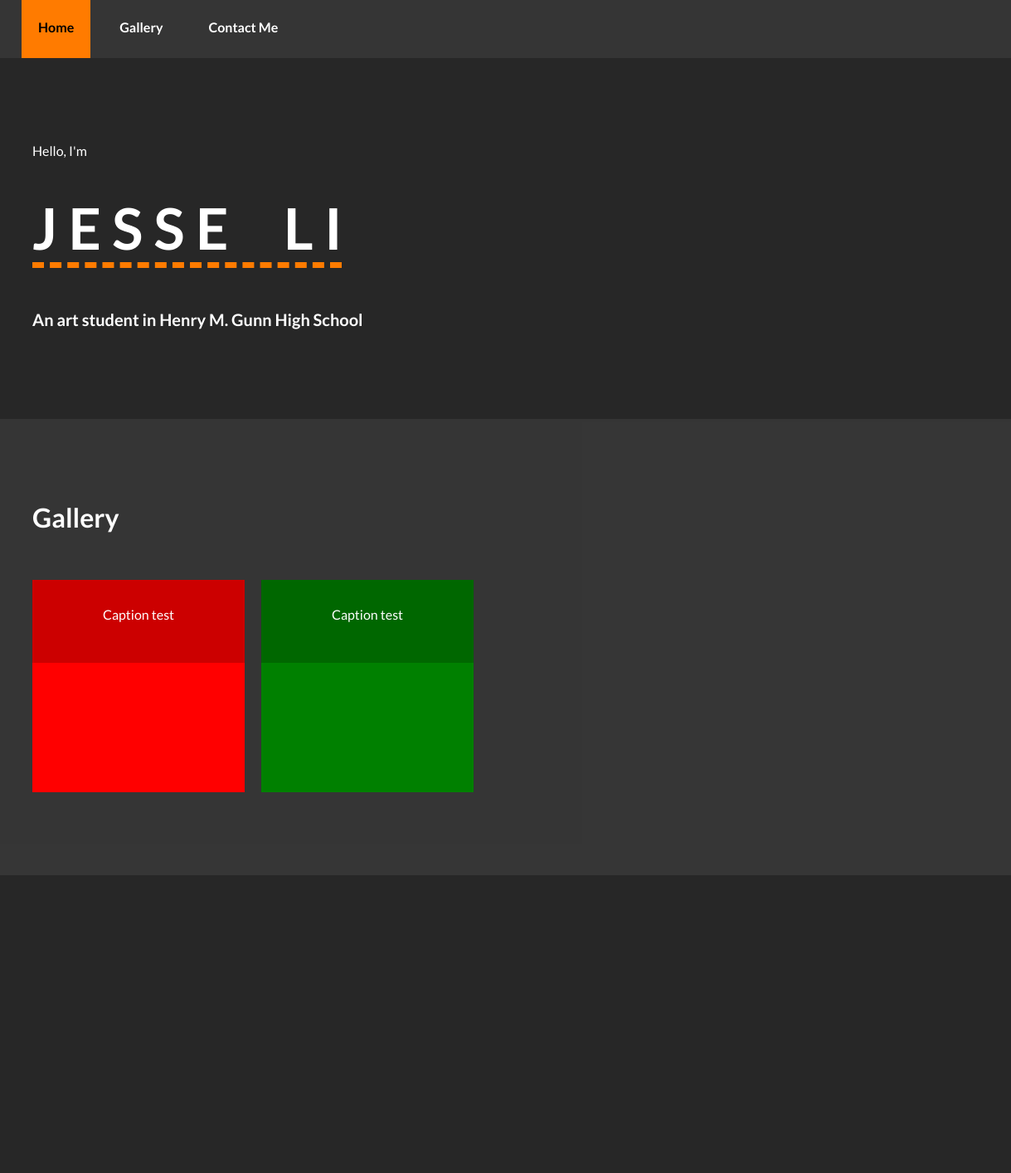
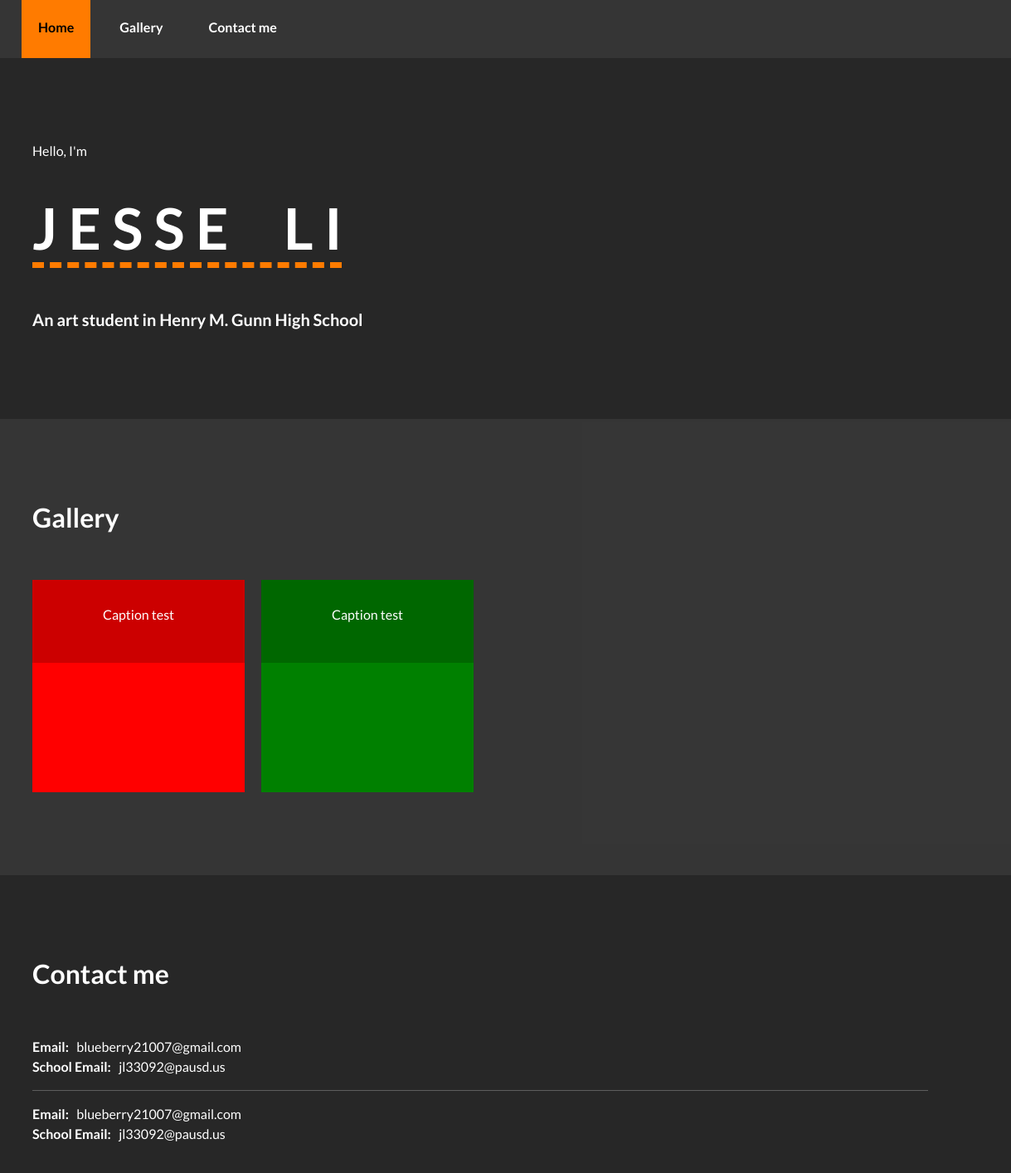
Before and after one commit to BlueberryTech123/portfolio-website, a website: page public/index.html in a window 1280 px wide. Shown: the full height of the page at 83% size, 61-1280 px from the left. Before the commit the page ends 1055 px from the top, so only its background shows below. Drawn offline with nearby package versions, Linux system fonts and the light colour scheme.

Commit message:
Fixed navbar buttons

```diff
--- a/public/index.html
+++ b/public/index.html
@@ -16,9 +16,10 @@
 <body>
     <nav id="navbar" class="container-fluid w-100">
         <img src="/docs/4.0/assets/brand/bootstrap-solid.svg" width="30" height="30" alt="">
-        <button class="important-button">Home</button>
-        <button>Gallery</button>
-        <button>Contact Me</button>
+
+        <a href="#"><button class="important-button">Home</button></a>
+        <a href="#gallery"><button>Gallery</button></a>
+        <a href="#contact"><button>Contact me</button></a>
         <!-- <div id="profile-end">
             <button>Log In</button>
             <button class="important-button">Sign Up</button>
@@ -32,7 +33,7 @@
         <br><br>
         <h5>An art student in Henry M. Gunn High School</h5>
     </section>
-    <section class="section-secondary">
+    <section class="section-secondary" id="gallery">
         <h2>Gallery</h2>
         <br><br>
         <div class="row">
@@ -54,5 +55,16 @@
             </div>
         </div>
     </section>
+    <section id="contact">
+        <h2>Contact me</h2>
+        <br><br>
+        <p>
+            <b>Email:&nbsp;&nbsp;&nbsp;</b>blueberry21007@gmail.com<br>
+            <b>School Email:&nbsp;&nbsp;&nbsp;</b>jl33092@pausd.us<br>
+            <hr>
+            <b>Email:&nbsp;&nbsp;&nbsp;</b>blueberry21007@gmail.com<br>
+            <b>School Email:&nbsp;&nbsp;&nbsp;</b>jl33092@pausd.us<br>
+        </p>
+    </section>
 </body>
 </html>
--- a/public/style.css
+++ b/public/style.css
@@ -20,6 +20,11 @@ h1 {
 button {
     font-family: "Lato";
     font-weight: bold;
+    color: #fff;
+    text-decoration: none;
+}
+a {
+    text-decoration: none;
 }
 
 nav {
@@ -29,6 +34,9 @@ nav {
     height: 70px;
     background-color: rgba(69, 69, 69, 0.5);
     padding: 0px 30px 0px 30px;
+}
+nav a {
+    display: inline-flex;
 }
 .section-secondary {
     background-color: rgba(69, 69, 69, 0.5);
```
